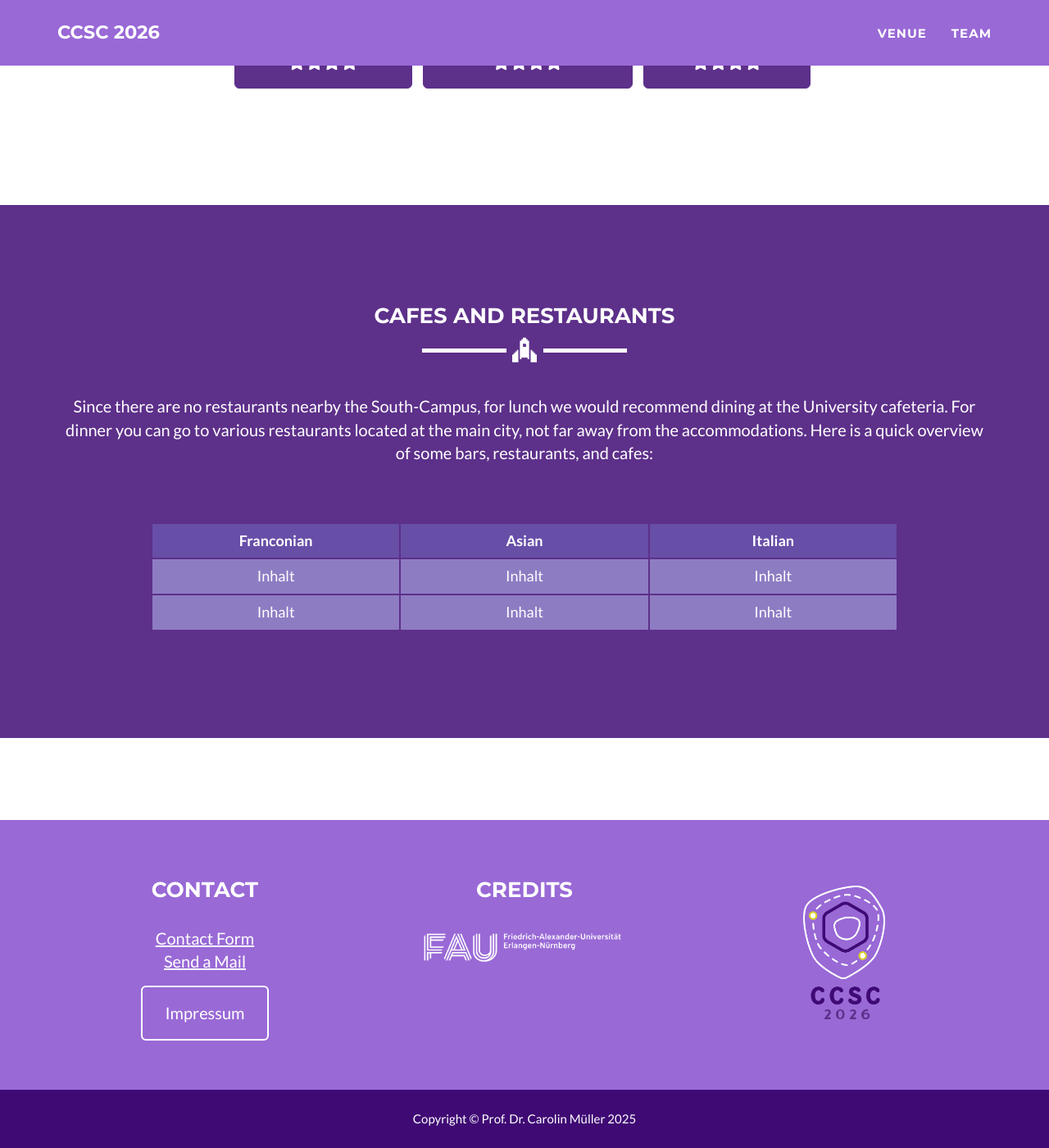
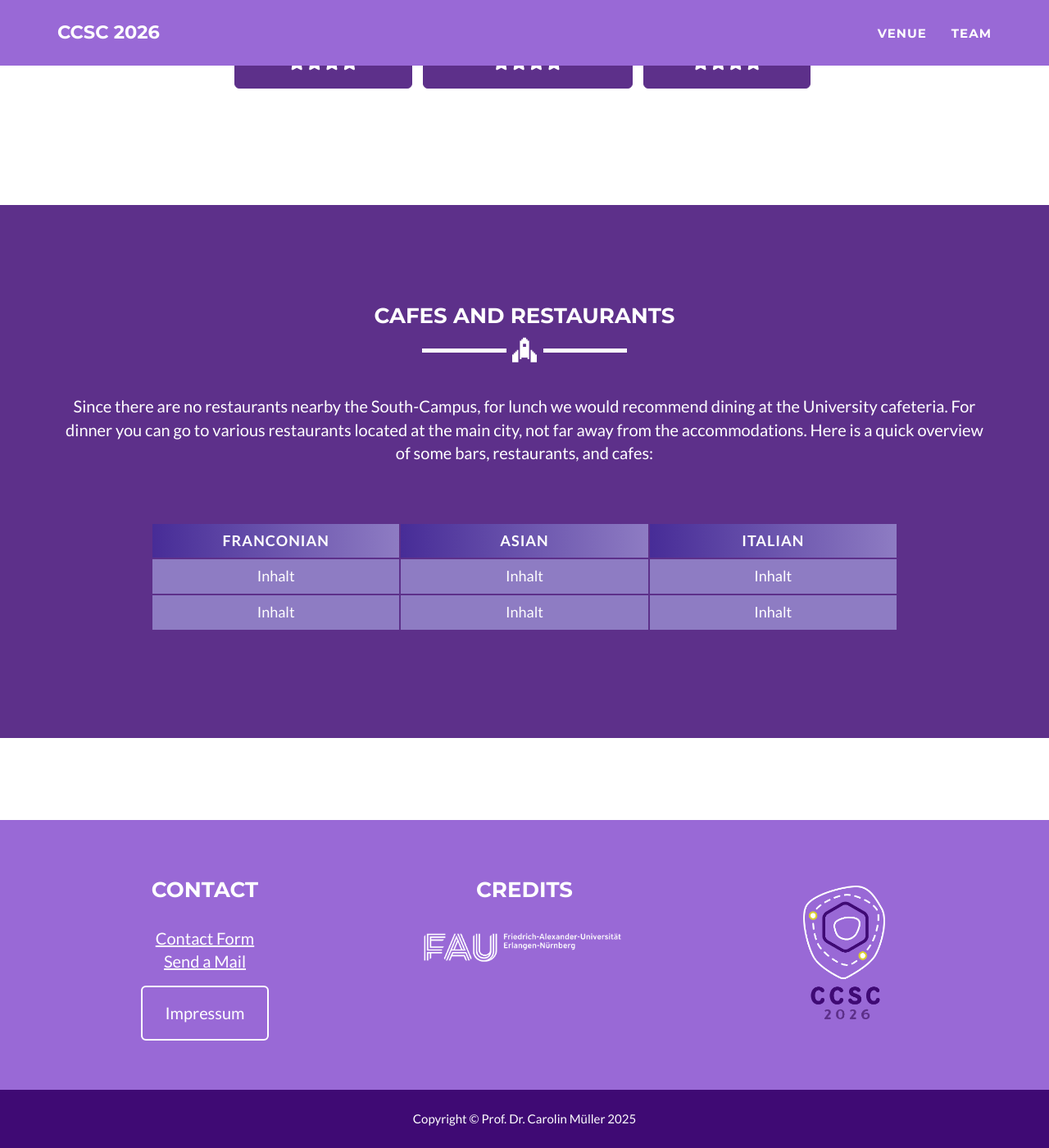
Before and after one commit to ccsc2026/ccsc2026.github.io, a Jekyll site: the page built from venue.html, in a window 1280 px wide and 1400 px high, scrolled down 2117 px. Shown: the whole window at 82% size. Built offline with Jekyll 4.4.1, drawn with Linux system fonts in a browser that asks for light colours.

Commit message:
Update venue.html
trying sth new for head

```diff
--- a/venue.html
+++ b/venue.html
@@ -112,8 +112,11 @@ layout: page
             padding: 8px;
         }
         th {
-        	text-align: center;
-		background-color: #674ea7;
+        background: linear-gradient(to right, #472c97, #8e7cc3);
+      	color: #fff;
+     	text-transform: uppercase;
+      	letter-spacing: 1px;
+      	text-align: center;
 	}
         td {
 		text-align: center;
```
